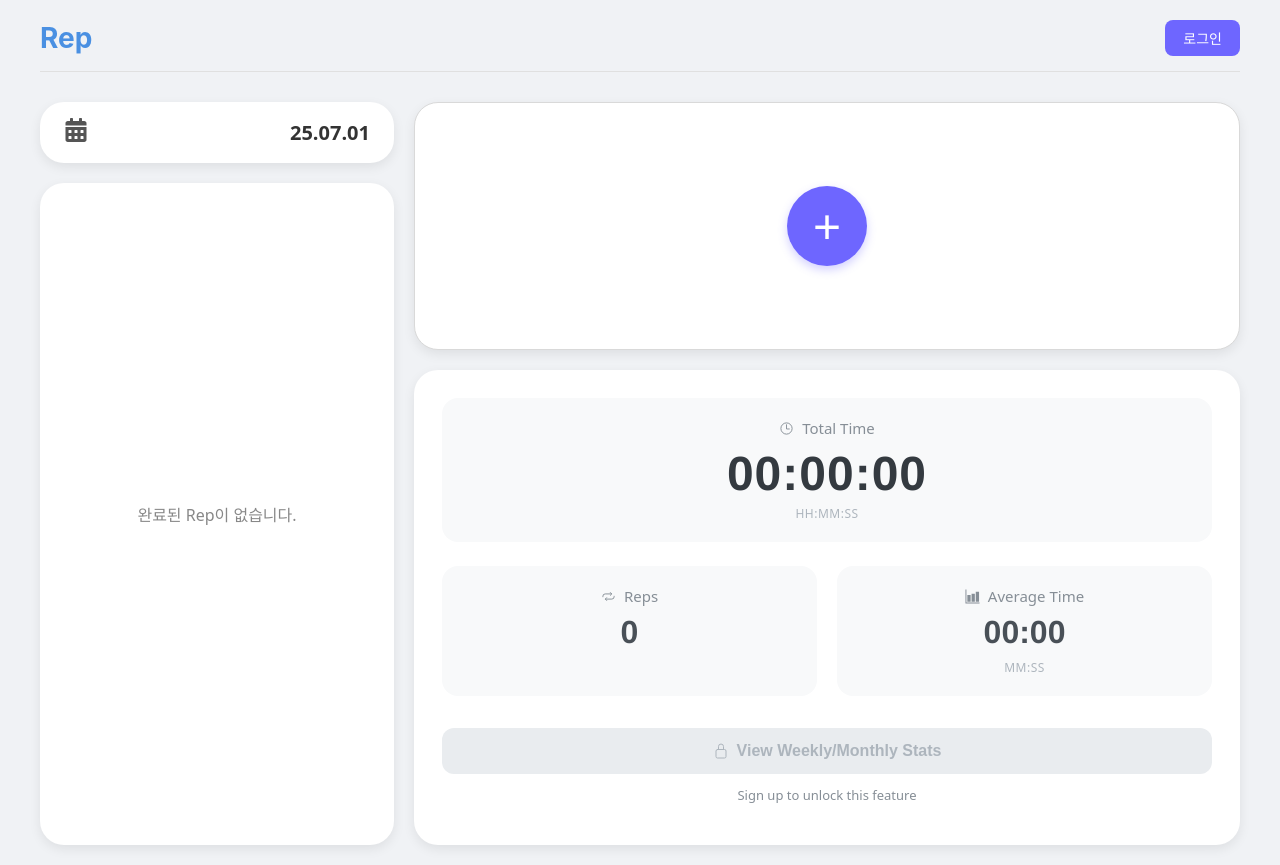
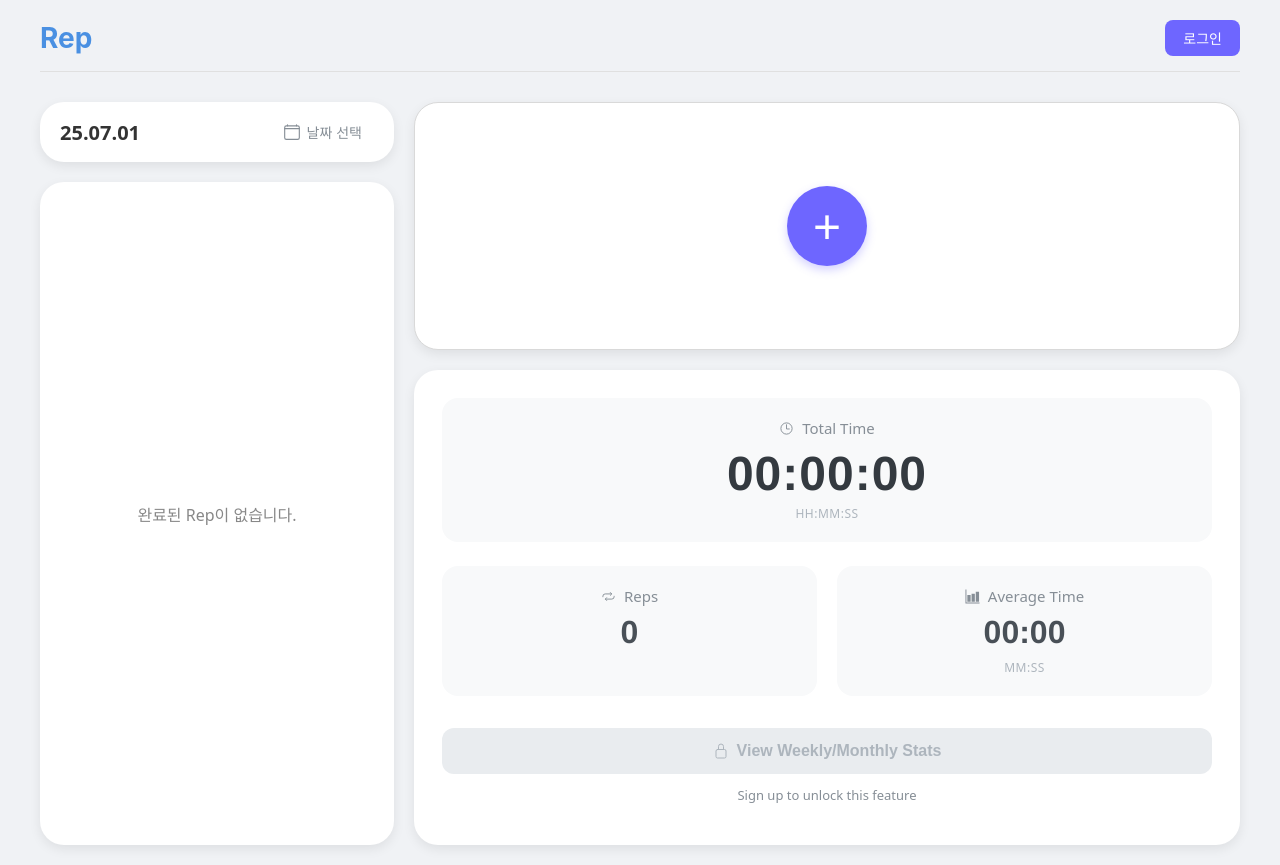
Before and after one commit to WannaKnowWhatIDontKnow/Rep-web, a React (Create React App) app: page / in a window 1280 px wide. Built offline with nearby package versions, Linux system fonts and the light colour scheme.

Commit message:
캘린더 UI 변경 그러나 버튼 위치 문제

```diff
--- a/src/components/CalendarSection.css
+++ b/src/components/CalendarSection.css
@@ -2,27 +2,11 @@
     display: flex;
     align-items: center;
     justify-content: space-between;
-    padding: 16px 24px;
+    padding: 12px 20px; /* 여백 조정 */
     background-color: #fff;
     border-radius: 24px;
     box-shadow: 0 4px 12px rgba(0, 0, 0, 0.08);
     font-family: system-ui, -apple-system, BlinkMacSystemFont, 'Segoe UI', Roboto, Oxygen, Ubuntu, Cantarell, 'Open Sans', 'Helvetica Neue', sans-serif;
-}
-
-.calendar-icon-button {
-    background: none;
-    border: none;
-    cursor: pointer;
-    font-size: 24px;
-    color: #555;
-    padding: 0;
-    display: flex;
-    align-items: center;
-    transition: color 0.2s;
-}
-
-.calendar-icon-button:hover {
-    color: #6E66FF;
 }
 
 .date-display {
@@ -31,7 +15,149 @@
     color: #333;
 }
 
-/* react-datepicker가 다른 요소들 위에 보이도록 z-index 설정 */
+/* ✨ 날짜 선택 버튼 스타일 전면 수정 */
+.date-select-button {
+    display: flex;
+    align-items: center;
+    gap: 6px; /* 아이콘과 텍스트 간격 미세 조정 */
+
+    /* 1. 기본 스타일: 배경과 테두리 제거 */
+    background-color: transparent;
+    border: none;
+
+    border-radius: 8px; /* 호버 효과를 위해 유지 */
+    padding: 8px 12px;
+    font-size: 14px;
+    font-weight: 500;
+    color: #868e96; /* 튀지 않는 연한 회색 */
+    cursor: pointer;
+    transition: background-color 0.2s ease, color 0.2s ease;
+}
+
+/* 2. 호버 스타일: 색상 변화로 피드백 */
+.date-select-button:hover {
+    background-color: #F4F2FF; /* 매우 연한 보라색 배경 */
+    color: #6E66FF; /* 메인 보라색 텍스트 */
+    transform: none; /* 기존에 있던 translateY 제거 */
+    box-shadow: none; /* 기존에 있던 box-shadow 제거 */
+}
+
+/* 3. 포커스와 활성 스타일: 위치 이동 문제 해결 */
+/* 클릭되는 바로 그 순간 (Active State) */
+.date-select-button:active {
+    /*
+     * active 상태에서 브라우저가 기본적으로 적용하는
+     * transform 이나 border 변경을 막기 위함
+     */
+    transform: none;
+    border: none;
+}
+
+/*
+ * 포커스와 활성 상태 모두에서 outline과 box-shadow가
+ * 없도록 보장하는 결합 선택자
+ */
+.date-select-button:focus,
+.date-select-button:active {
+    outline: none; /* 브라우저 기본 포커스 테두리 제거 (가장 중요) */
+    box-shadow: none;
+}
+
+/* 4. 버튼 내 아이콘 스타일 */
+.date-select-button svg {
+    font-size: 18px; /* 아이콘 크기 살짝 키움 */
+}
+
+
+/* 래퍼 컨테이너 스타일 초기화 */
+.react-datepicker-wrapper {
+    display: inline-block; /* 기본값이지만 명시 */
+    padding: 0;
+    margin: 0;
+    border: 0;
+}
+
+/* --- react-datepicker 스타일 오버라이딩 --- */
+
+/* 전체 팝업 컨테이너 */
+.react-datepicker {
+    font-family: system-ui, -apple-system, sans-serif;
+    border: 1px solid #dee2e6;
+    border-radius: 12px;
+    box-shadow: 0 5px 15px rgba(0,0,0,0.1);
+}
+
+/* 팝업 헤더 */
+.react-datepicker__header {
+    background-color: #fff;
+    border-bottom: 1px solid #f1f3f5;
+    padding-top: 15px;
+}
+
+/* 현재 월 표시 (e.g., "October 2023") */
+.react-datepicker__current-month {
+    font-size: 1rem;
+    font-weight: 600;
+    color: #343a40;
+    padding-bottom: 10px;
+}
+
+/* 이전/다음 달 화살표 */
+.react-datepicker__navigation-icon::before {
+    border-color: #adb5bd;
+    border-width: 2px 2px 0 0;
+}
+.react-datepicker__navigation:hover .react-datepicker__navigation-icon::before {
+    border-color: #495057;
+}
+
+/* 요일 (S, M, T, W, T, F, S) */
+.react-datepicker__day-name {
+    color: #868e96;
+    font-weight: 500;
+}
+
+/* 각 날짜 */
+.react-datepicker__day {
+    border-radius: 50%;
+    transition: background-color 0.2s ease, color 0.2s ease;
+    width: 36px;
+    height: 36px;
+    line-height: 36px;
+}
+
+.react-datepicker__day:hover {
+    background-color: #f1f3f5;
+    border-radius: 50%;
+}
+
+/* 오늘 날짜 */
+.react-datepicker__day--today {
+    font-weight: 700;
+    /* 오늘 날짜에 보라색 테두리를 줘서 강조 */
+    border: 1px solid #8c88ff;
+}
+.react-datepicker__day--today:hover {
+    background-color: #f1f3f5;
+}
+
+
+/* 선택된 날짜 */
+.react-datepicker__day--selected {
+    background-color: #6E66FF;
+    color: white;
+    border-radius: 50%;
+}
+.react-datepicker__day--selected:hover {
+    background-color: #5851d1;
+}
+
+/* 팝업이 다른 요소 위에 보이도록 z-index 유지 */
 .react-datepicker-popper {
     z-index: 10;
 }
+
+/* 5. 캠린더 팝업 꼬리 제거 */
+.react-datepicker-popper[data-placement^="bottom"] .react-datepicker__triangle {
+    display: none;
+}
--- a/src/components/CalendarSection.js
+++ b/src/components/CalendarSection.js
@@ -1,6 +1,6 @@
 import React from 'react';
 import DatePicker from 'react-datepicker';
-import { FaCalendarAlt } from 'react-icons/fa';
+import { IoCalendarClearOutline } from "react-icons/io5";
 import './CalendarSection.css';
 
 // 날짜를 'yy.mm.dd' 형식으로 변환하는 유틸리티 함수
@@ -13,24 +13,25 @@ const formatDate = (date) => {
 
 const CalendarSection = ({ selectedDate, setSelectedDate }) => {
 
-    // DatePicker에 표시될 커스텀 아이콘
-    const CustomCalendarIcon = React.forwardRef(({ onClick }, ref) => (
-        <button onClick={onClick} ref={ref} className="calendar-icon-button">
-            <FaCalendarAlt />
+    // DatePicker에 표시될 커스텀 버튼
+    const CustomDateButton = React.forwardRef(({ onClick }, ref) => (
+        <button onClick={onClick} ref={ref} className="date-select-button">
+            <IoCalendarClearOutline />
+            <span>날짜 선택</span>
         </button>
     ));
 
     return (
         <div className="calendar-section">
+            <span className="date-display">
+                {formatDate(selectedDate)}
+            </span>
             <DatePicker
                 selected={selectedDate}
                 onChange={(date) => setSelectedDate(date)}
-                customInput={<CustomCalendarIcon />}
-                popperPlacement="bottom-start"
+                customInput={<CustomDateButton />}
+                popperPlacement="bottom-end"
             />
-            <span className="date-display">
-                {formatDate(selectedDate)}
-            </span>
         </div>
     );
 };
```
